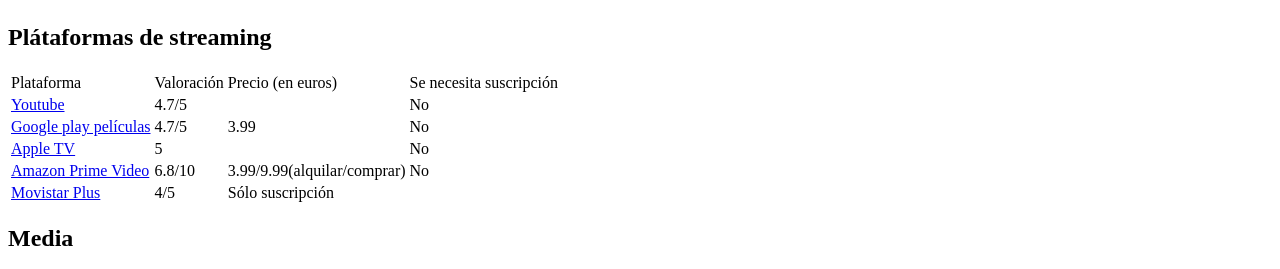
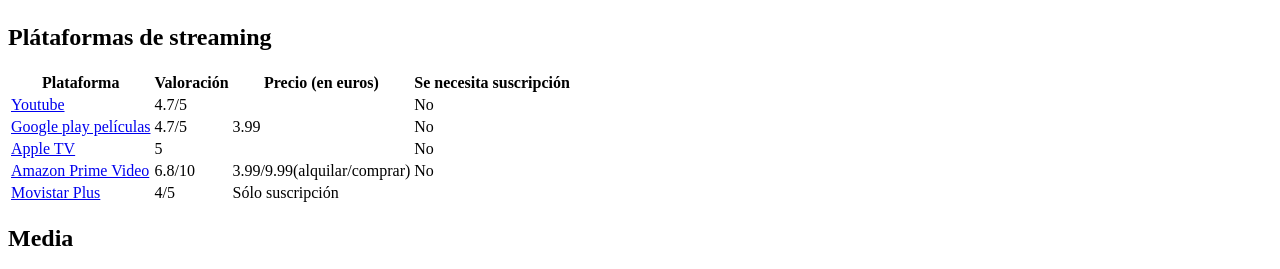
Before and after one commit to EfremGN/EfremGN.github.io, a plain HTML site: page index.html in a window 1280 px wide. Shown: the part 5286-5555 px from the top of the page. Drawn offline with Linux system fonts and the light colour scheme.

Commit message:
uodate table 2
added semantic elements to the table

```diff
--- a/index.html
+++ b/index.html
@@ -107,12 +107,15 @@
     <section>
         <h2 id="4">Plátaformas de streaming</h2>
         <table>
+            <thead>
                 <tr>
-                <td>Plataforma</td>
-                <td>Valoración</td>
-                <td>Precio (en euros)</td>
-                <td>Se necesita suscripción</td>
+                    <th>Plataforma</th>
+                    <th>Valoración</th>
+                    <th>Precio (en euros)</th>
+                    <th>Se necesita suscripción</th>
                 </tr>
+            </thead>
+            <tbody>
                 <tr>
                     <td><a href="https://www.youtube.com/watch?v=egWLz-ItD1g">Youtube</a></td>
                     <td>4.7/5</td>
@@ -146,6 +149,7 @@
                     <td>4/5</td>
                     <td colspan="2">Sólo suscripción</td>
                 </tr>
+            </tbody>
         </table>
     </section>
     <section>
```
Lines whose indentation alone changed are shown as unchanged.
